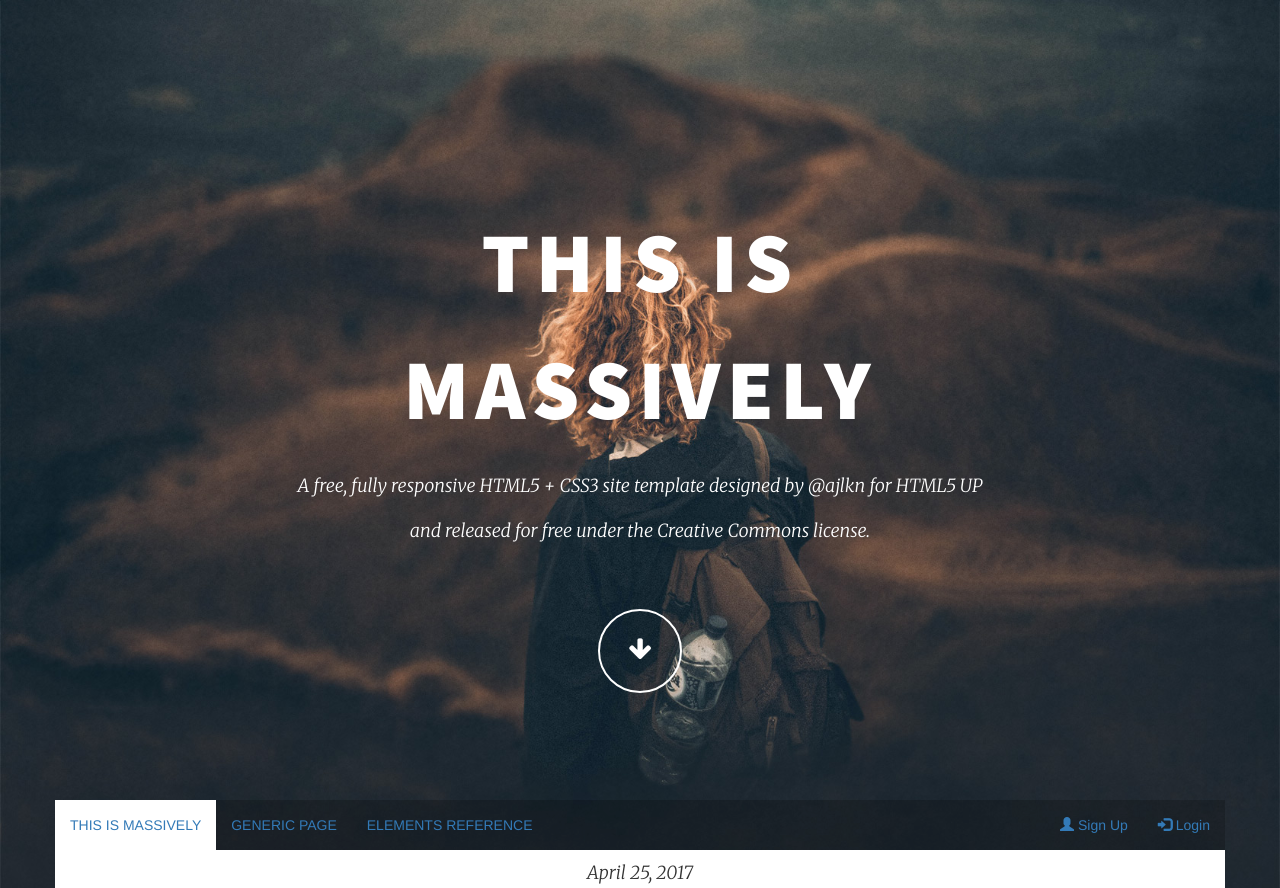
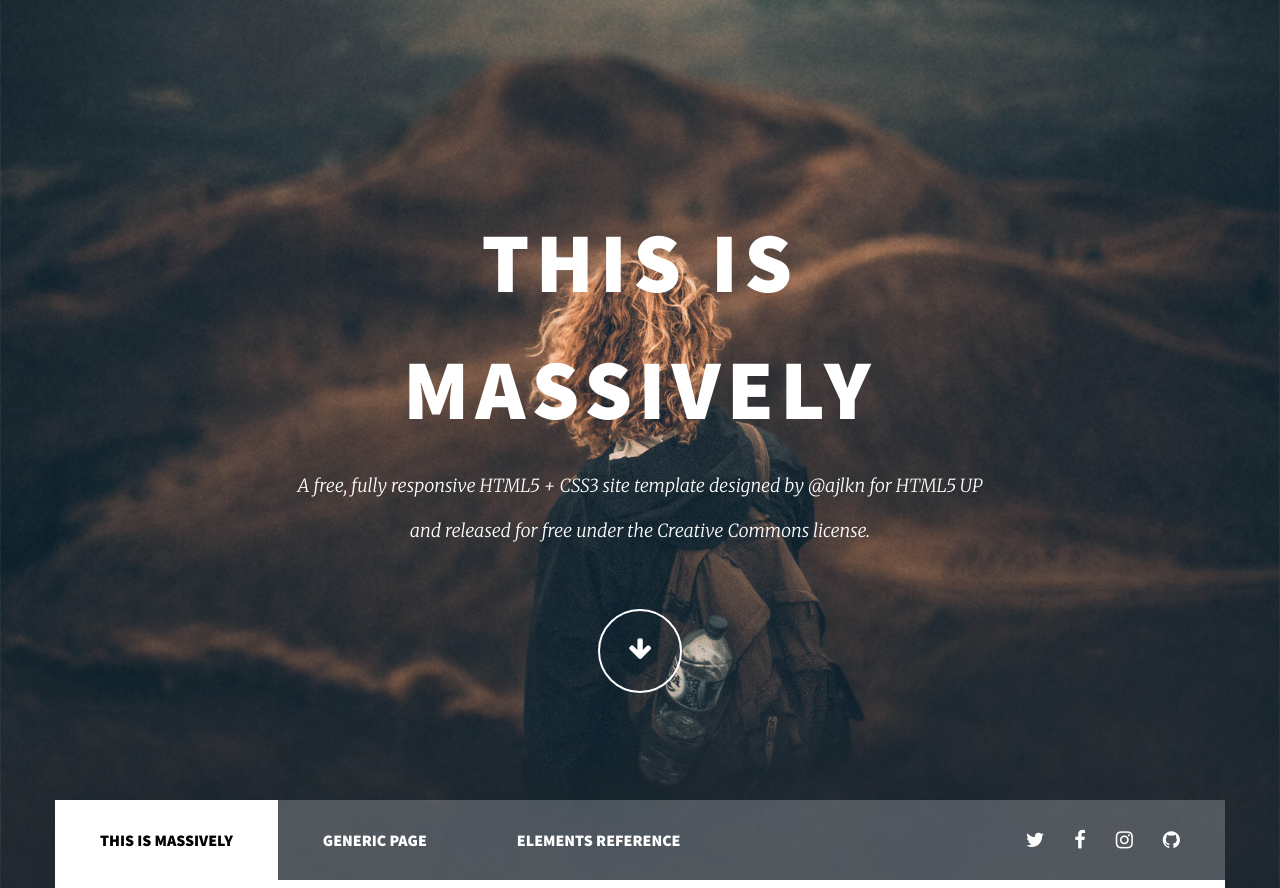
Before and after one commit to DouardAlexandre/Massively2, a plain HTML site: page index.html in a window 1280 px wide. Shown: the top 888 px of the page. Drawn offline with nearby package versions, Linux system fonts and the light colour scheme.

Commit message:
version2.0

```diff
--- a/assets/css/main.css
+++ b/assets/css/main.css
@@ -42,17 +42,6 @@ body {
   color: #ffffff;
 }
 
-.date:before{
-
-
-}
-
-a:link
-{
- text-decoration:none;
-
-}
-
   h1, h2, h3, h4, h5, h6 {
 
     font-family: "Source Sans Pro",Helvetica,sans-serif;
@@ -92,23 +81,6 @@ a:link
 
 }
 
-
-.navbar {
-
-    background: rgba(0,0,0,0.2);
-    border-radius: 0px;
-    margin-bottom: 0px;
-    margin-bottom: 0px;
-    border: none;
-}
-
-
-.active{
-
-   background-color: #ffffff;
-}
-
-
 /*Glyphicone (cercle blanc fin + fleche_bas)  + hover */
 
 .fa-circle-thin{
@@ -117,12 +89,12 @@ a:link
 }
 
 .fa-arrow-down{
-	color: #ffffff;
+  color: #ffffff;
 }
 
 .fa-circle-thin::before{
 
-	box-sizing: border-box;
+  box-sizing: border-box;
     display: inline-block;
     width:1em;
     height:1em;
@@ -132,20 +104,98 @@ a:link
 }
 
 .fa-arrow-down::before{
-	font-size:25px;
+  font-size:25px;
 }
 
 .fa-stack:hover .fa-arrow-down{
-	color: #18bfef;
+  color: #18bfef;
 }
 
 .fa-stack:hover .fa-circle-thin:before{
-	border-color: #18bfef;
+  border-color: #18bfef;
+}
+
+.navbar {                                         /*---------------Barre de naviguation---------------*/
+
+
+    background: rgba(237,237,237,0.24);
+    border-radius: 0px;
+    margin-bottom: 0px;
+    margin-bottom: 0px;
+    border: none;
+}
+
+
+.navbar-nav.onglets li a{
+
+   height: 80px;
+   font-family: 'Source Sans Pro', sans-serif;
+   font-size: 1.6rem;
+   padding: 25px 45px 25px 45px ;
+   display: flex;
+   align-items: center;
+}
+
+.navbar-nav.pull-right li a{
+
+   font-size: 2rem;
+   height: 80px;
+   display: flex;
+   align-items: center;
+}
+
+.navbar-nav.pull-right {
+
+  padding-right: 30px;
+
+}
+
+a:hover,button:hover{                          /* le bleu clair sur tous les liens*/
+
+ color: #18bfef;
+ text-decoration: none;
+ -o-transition:.5s;
+ -ms-transition:.5s;
+ -moz-transition:.5s;
+ -webkit-transition:.5s;
+ transition:.5s;
+}
+
+a{
+   color: #000000;
+
+}
+
+.active{
+   color: #000000;
+   background-color: #ffffff;
+}
+
+
+.navbar-nav.onglets li.active a:hover{
+  background-color: transparent;
+}
+
+.navbar-nav.onglets li.onglet_generic a:hover,.navbar-nav.onglets li.onglet_elements a:hover,.navbar-nav.pull-right li a:hover{
+    background-color: transparent;
+    background: rgba(237,237,237,0.15);
+}
+.navbar-nav.pull-right li a:hover{
+    background-color: transparent;
+    color: #18bfef;
+}
+
+.navbar-nav.onglets li.onglet_generic a,.navbar-nav.onglets li.onglet_elements a,.navbar-nav.pull-right li a{
+  color:#ffffff;
+  background-color: transparent;
 }
 
 
 
+
+
 /* POUR LES BOTTOM */
+
 .actions{
   padding-top: 2rem;
   padding-bottom: 2rem;
--- a/index.html
+++ b/index.html
@@ -36,17 +36,19 @@
 
 
 
-                  <ul class="nav navbar-nav">
+                  <ul class="nav navbar-nav onglets">
                       <li class="active"><a href="index.html">THIS IS MASSIVELY</a></li>
-                      <li><a href="#" >GENERIC PAGE</a></li>
-                      <li><a href="#" >ELEMENTS REFERENCE</a></li>
+                      <li class="onglet_generic"><a href="index.html">GENERIC PAGE</a></li>
+                      <li class="onglet_elements"><a href="index.html">ELEMENTS REFERENCE</a></li>
                   </ul>
 
               <!--icones navbar droite-->
 
               <ul class="nav navbar-nav pull-right">
-                  <li><a href="#"><span class="glyphicon glyphicon-user"></span> Sign Up</a></li>
-                  <li><a href="#"><span class="glyphicon glyphicon-log-in"></span> Login</a></li>
+                  <li><a href="#"><i class="fa fa-twitter" aria-hidden="true"></i></a></li>
+                  <li><a href="#"><i class="fa fa-facebook" aria-hidden="true"></i></span></a></li>
+                  <li><a href="#"><i class="fa fa-instagram" aria-hidden="true"></i></span></a></li>
+                  <li><a href="#"><i class="fa fa-github" aria-hidden="true"></i></a></li>
               </ul>
 
 
```
